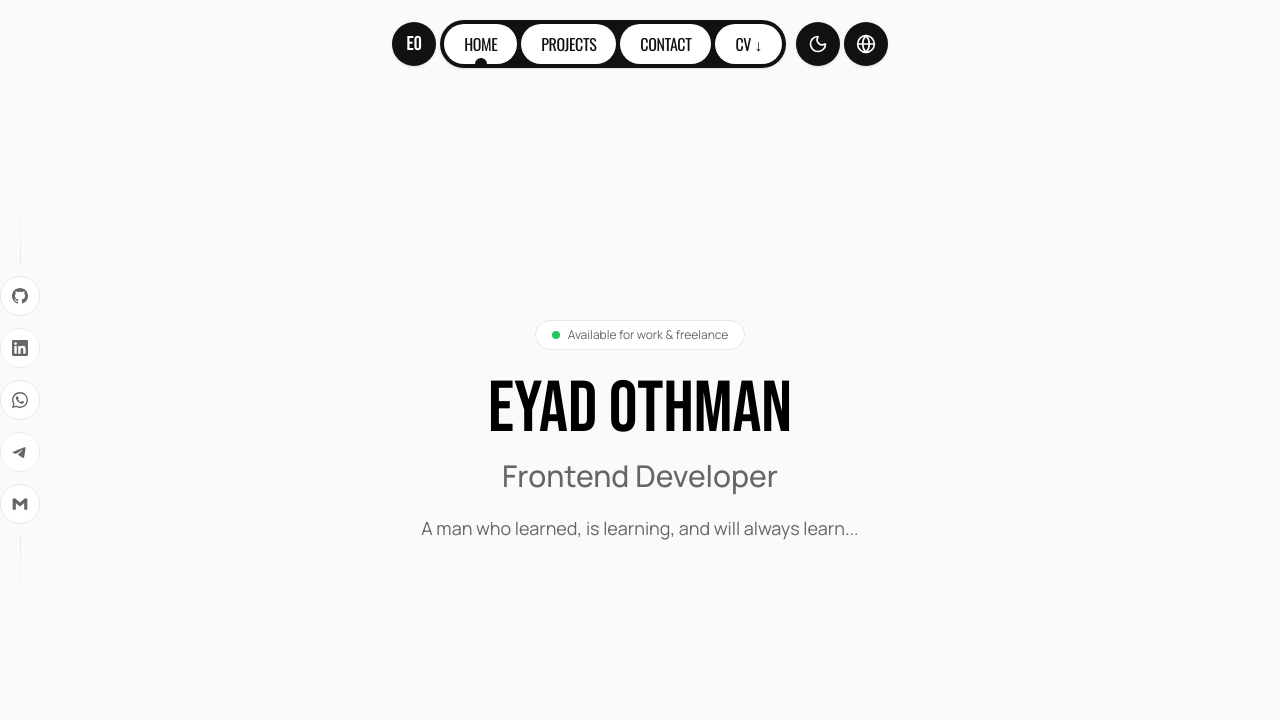
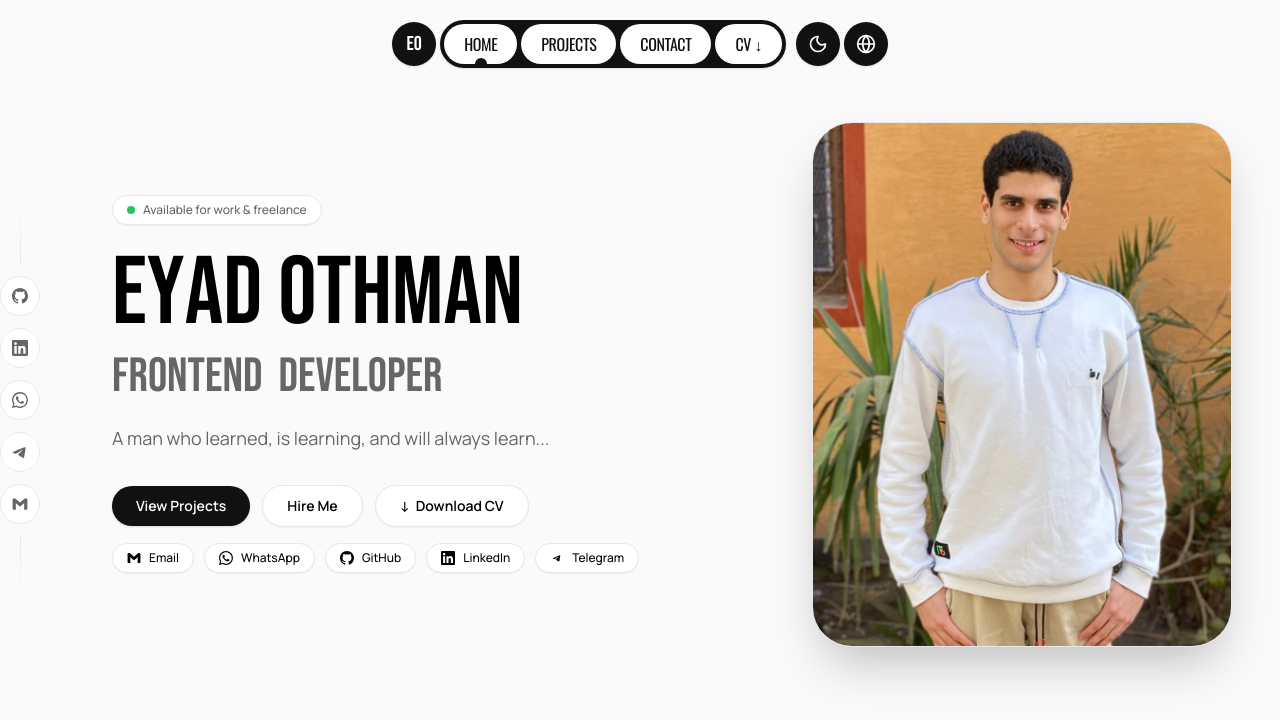
Before and after one commit to theeyad/eyad-othman, a Next.js app: page /en in a window 1280 px wide. Shown: the top 720 px of the page. Built offline with nearby package versions, Linux system fonts and the light colour scheme.

Commit message:
save progress 2

```diff
--- a/messages/ar.json
+++ b/messages/ar.json
@@ -18,6 +18,15 @@
     "role": "مطور واجهات أمامية",
     "tagline": "رجلٌ تعلم، ويتعلم، وسيتعلم دائمًا...",
     "available": "متاح للعمل الحر والمشاريع",
+    "viewProjects": "عرض المشاريع",
+    "hireMe": "وظفني",
+    "downloadCv": "تحميل السيرة الذاتية",
+    "email": "البريد الإلكتروني",
+    "whatsapp": "واتساب",
+    "github": "جيت هاب",
+    "linkedin": "لينكد إن",
+    "telegram": "تيليجرام",
+    "cv": "السيرة الذاتية",
     "switchLang": "English"
   },
   "ProjectsPage": {
--- a/messages/en.json
+++ b/messages/en.json
@@ -18,6 +18,15 @@
     "role": "Frontend Developer",
     "tagline": "A man who learned, is learning, and will always learn...",
     "available": "Available for work & freelance",
+    "viewProjects": "View Projects",
+    "hireMe": "Hire Me",
+    "downloadCv": "Download CV",
+    "email": "Email",
+    "whatsapp": "WhatsApp",
+    "github": "GitHub",
+    "linkedin": "LinkedIn",
+    "telegram": "Telegram",
+    "cv": "CV",
     "switchLang": "العربية"
   },
   "ProjectsPage": {
--- a/src/app/[locale]/page.tsx
+++ b/src/app/[locale]/page.tsx
@@ -1,4 +1,14 @@
+import Image from "next/image";
 import { getTranslations, getLocale } from "next-intl/server";
+import { Link } from "@/i18n/navigation";
+import { SplitText } from "@/components/split-text";
+import {
+  GitHubIcon,
+  LinkedInIcon,
+  WhatsAppIcon,
+  TelegramIcon,
+  GmailIcon,
+} from "@/components/icons";
 
 export default async function HomePage() {
   const locale = await getLocale();
@@ -6,31 +16,163 @@ export default async function HomePage() {
 
   const isAr = locale === "ar";
 
+  const commChips = [
+    {
+      key: "email",
+      name: t("email"),
+      href: "mailto:eyadosman35@gmail.com",
+      icon: GmailIcon,
+    },
+    {
+      key: "whatsapp",
+      name: t("whatsapp"),
+      href: "https://wa.me/201150440572",
+      icon: WhatsAppIcon,
+    },
+    {
+      key: "github",
+      name: t("github"),
+      href: "https://github.com/theeyad",
+      icon: GitHubIcon,
+    },
+    {
+      key: "linkedin",
+      name: t("linkedin"),
+      href: "https://www.linkedin.com/in/eyad-othman",
+      icon: LinkedInIcon,
+    },
+    {
+      key: "telegram",
+      name: t("telegram"),
+      href: "https://t.me/eyad_osman2005",
+      icon: TelegramIcon,
+    },
+  ];
+
   return (
-    <main className="flex min-h-screen flex-col items-center justify-center p-8 pt-24 text-center bg-background text-foreground transition-colors duration-200">
-      <div className="mx-auto max-w-xl">
-        <span className="mb-6 inline-flex items-center rounded-full border border-border bg-card px-4 py-1.5 text-xs text-muted-foreground">
-          <span className="me-2 inline-block size-2 rounded-full bg-success" />
-          {t("available")}
-        </span>
+    <main className="min-h-[calc(100vh-5rem)] flex items-center justify-center px-6 sm:px-10 lg:ps-28 lg:pe-12 pt-28 pb-16 bg-background text-foreground transition-colors duration-200">
+      <div className="w-full max-w-6xl mx-auto">
+        <div className="grid grid-cols-1 lg:grid-cols-12 gap-12 lg:gap-8 items-center">
+          {/* =========================================================================
+              LEFT COLUMN: Status, Split-text Animated Name & Role, Tagline, CTAs & Chips
+             ========================================================================= */}
+          <div className="lg:col-span-7 lg:items-start lg:text-start flex flex-col items-center text-center">
+            {/* Status Pill Badge */}
+            <div className="inline-flex items-center gap-2 rounded-full border border-border bg-card px-3.5 py-1.5 text-xs text-muted-foreground shadow-2xs">
+              <span className="size-2 rounded-full bg-success shrink-0" />
+              <span className="font-medium">{t("available")}</span>
+            </div>
 
+            {/* Split-text Animated Name */}
             <h1
-          className={
+              className={`mt-5 ${
                 isAr
-              ? "font-cairo text-4xl font-bold sm:text-6xl text-foreground"
-              : "font-bebas text-5xl uppercase sm:text-7xl text-foreground"
-          }
+                  ? "font-cairo text-4xl sm:text-5xl md:text-6xl font-bold text-foreground leading-tight"
+                  : "font-bebas text-5xl sm:text-6xl md:text-7xl lg:text-8xl tracking-normal text-foreground uppercase leading-[0.95]"
+              }`}
             >
-          {t("title")}
+              <SplitText
+                text={isAr ? t("title") : t("title").toUpperCase()}
+                isArabic={isAr}
+                delay={0.1}
+              />
             </h1>
 
-        <h2 className="mt-3 text-2xl font-medium text-muted-foreground sm:text-3xl">
-          {t("role")}
+            {/* Split-text Animated Role */}
+            <h2
+              className={`mt-1.5 ${
+                isAr
+                  ? "font-cairo text-xl sm:text-2xl md:text-3xl font-semibold text-muted-foreground leading-tight"
+                  : "font-bebas text-2xl sm:text-3xl md:text-4xl lg:text-5xl text-muted-foreground uppercase tracking-normal leading-[0.95]"
+              }`}
+            >
+              <SplitText
+                text={isAr ? t("role") : t("role").toUpperCase()}
+                isArabic={isAr}
+                delay={0.35}
+              />
             </h2>
 
-        <p className="mt-5 text-base leading-relaxed text-muted-foreground sm:text-lg">
+            {/* Tagline */}
+            <p
+              className={`mt-5 max-w-xl text-base sm:text-lg leading-relaxed text-muted-foreground ${
+                isAr ? "font-cairo font-normal" : "font-manrope"
+              }`}
+            >
               {t("tagline")}
             </p>
+
+            {/* Row 1 — Primary Action Buttons */}
+            <div className="mt-8 flex flex-wrap items-center justify-center lg:justify-start gap-3">
+              {/* View Projects */}
+              <Link
+                href="/projects"
+                className="inline-flex items-center justify-center rounded-full bg-[#111111] text-[#ffffff] dark:bg-[#ffffff] dark:text-[#111111] px-6 py-2.5 text-sm font-semibold shadow-sm transition-transform duration-200 hover:scale-105 active:scale-95 cursor-pointer focus-visible:outline-none focus-visible:ring-2 focus-visible:ring-muted-foreground"
+              >
+                {t("viewProjects")}
+              </Link>
+
+              {/* Hire Me / Contact */}
+              <Link
+                href="/contact"
+                className="inline-flex items-center justify-center rounded-full border border-border bg-card px-6 py-2.5 text-sm font-semibold text-foreground shadow-xs transition-all duration-200 hover:bg-muted hover:scale-105 active:scale-95 cursor-pointer focus-visible:outline-none focus-visible:ring-2 focus-visible:ring-muted-foreground"
+              >
+                {t("hireMe")}
+              </Link>
+
+              {/* Download CV */}
+              <a
+                href="/Eyad_Othman_Frontend.pdf"
+                download="Eyad_Othman_Frontend.pdf"
+                className="inline-flex items-center justify-center rounded-full border border-border bg-card px-6 py-2.5 text-sm font-semibold text-foreground shadow-xs transition-all duration-200 hover:bg-muted hover:scale-105 active:scale-95 cursor-pointer focus-visible:outline-none focus-visible:ring-2 focus-visible:ring-muted-foreground"
+              >
+                <span className="me-1.5">↓</span>
+                {t("downloadCv")}
+              </a>
+            </div>
+
+            {/* Row 2 — Direct Communication Chips */}
+            <div className="mt-4 flex flex-wrap items-center justify-center lg:justify-start gap-2 sm:gap-2.5">
+              {commChips.map((chip) => {
+                const Icon = chip.icon;
+                return (
+                  <a
+                    key={chip.key}
+                    href={chip.href}
+                    target={
+                      chip.href.startsWith("mailto:") ? undefined : "_blank"
+                    }
+                    rel={
+                      chip.href.startsWith("mailto:")
+                        ? undefined
+                        : "noopener noreferrer"
+                    }
+                    className="inline-flex items-center gap-2 rounded-full border border-border bg-card px-3.5 py-1.5 text-xs font-medium text-foreground shadow-2xs transition-transform duration-200 hover:-translate-y-0.5 active:translate-y-0 cursor-pointer focus-visible:outline-none focus-visible:ring-2 focus-visible:ring-muted-foreground"
+                  >
+                    <Icon className="size-3.5 text-foreground shrink-0" />
+                    <span>{chip.name}</span>
+                  </a>
+                );
+              })}
+            </div>
+          </div>
+
+          {/* =========================================================================
+              RIGHT COLUMN: Portrait Squircle Card (Rendered with next/image, no motion entrance)
+             ========================================================================= */}
+          <div className="lg:col-span-5 flex justify-center -order-1 lg:order-0 lg:justify-end">
+            <div className="relative w-full max-w-85 sm:max-w-95 lg:max-w-105 aspect-4/5 rounded-[2.5rem] border border-border bg-card overflow-hidden shadow-2xl">
+              <Image
+                src="/me.webp"
+                alt={t("title")}
+                fill
+                priority
+                sizes="(max-width: 640px) 340px, (max-width: 1024px) 380px, 420px"
+                className="object-cover"
+              />
+            </div>
+          </div>
+        </div>
       </div>
     </main>
   );
--- a/src/components/social-dock.tsx
+++ b/src/components/social-dock.tsx
@@ -1,6 +1,5 @@
 "use client";
 
-import Link from "next/link";
 import { useTranslations } from "next-intl";
 import {
   GitHubIcon,
@@ -56,7 +55,7 @@ export function SocialDock() {
       {/* Social Links Stack */}
       <div className="flex flex-col items-center gap-3">
         {links.map((link) => (
-          <Link
+          <a
             key={link.key}
             href={link.href}
             target={link.key === "email" ? undefined : "_blank"}
@@ -73,7 +72,7 @@ export function SocialDock() {
             >
               {t(link.key)}
             </span>
-          </Link>
+          </a>
         ))}
       </div>
 
--- /dev/null
+++ b/src/components/split-text.tsx
@@ -0,0 +1,90 @@
+"use client";
+
+import { motion } from "motion/react";
+
+interface SplitTextProps {
+  text: string;
+  isArabic?: boolean;
+  className?: string;
+  delay?: number;
+  charDelay?: number;
+  wordDelay?: number;
+}
+
+export function SplitText({
+  text,
+  isArabic = false,
+  className = "",
+  delay = 0,
+  charDelay = 0.035,
+  wordDelay = 0.12,
+}: SplitTextProps) {
+  // Arabic: Split by WORD to keep cursive glyph ligatures completely connected
+  if (isArabic) {
+    const words = text.split(" ");
+    return (
+      <span className={`inline-block ${className}`} aria-label={text}>
+        {words.map((word, wordIndex) => (
+          <span
+            key={wordIndex}
+            className="inline-block overflow-hidden py-1.5 me-2.5 last:me-0 align-bottom"
+          >
+            <motion.span
+              className="inline-block"
+              initial={{ y: "115%", opacity: 0 }}
+              animate={{ y: "0%", opacity: 1 }}
+              transition={{
+                duration: 0.65,
+                ease: [0.22, 1, 0.36, 1],
+                delay: delay + wordIndex * wordDelay,
+              }}
+            >
+              {word}
+            </motion.span>
+          </span>
+        ))}
+      </span>
+    );
+  }
+
+  // English: Split by CHARACTER for the staggered wave reveal
+  const words = text.split(" ");
+  let globalCharIndex = 0;
+
+  return (
+    <span className={`inline-block ${className}`} aria-label={text}>
+      {words.map((word, wordIndex) => {
+        const chars = word.split("");
+        return (
+          <span
+            key={wordIndex}
+            className="inline-block whitespace-nowrap me-3 sm:me-4 last:me-0 align-bottom"
+          >
+            {chars.map((char) => {
+              const charIdx = globalCharIndex++;
+              return (
+                <span
+                  key={charIdx}
+                  className="inline-block overflow-hidden py-1 align-bottom"
+                >
+                  <motion.span
+                    className="inline-block"
+                    initial={{ y: "115%", opacity: 0 }}
+                    animate={{ y: "0%", opacity: 1 }}
+                    transition={{
+                      duration: 0.55,
+                      ease: [0.22, 1, 0.36, 1],
+                      delay: delay + charIdx * charDelay,
+                    }}
+                  >
+                    {char}
+                  </motion.span>
+                </span>
+              );
+            })}
+          </span>
+        );
+      })}
+    </span>
+  );
+}
```
Lines whose indentation alone changed are shown as unchanged.
